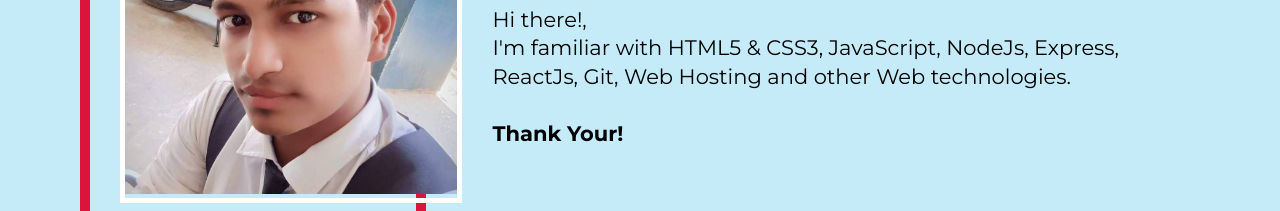
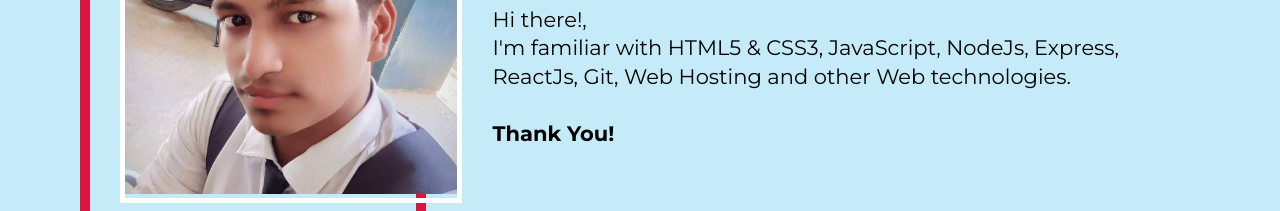
Before and after one commit to arjun-computer-geek/arjun-computer-geek.github.io, a React (Create React App) app: page / in a window 1280 px wide. Shown: the part 1260-1471 px from the top of the page. Built offline with nearby package versions, Linux system fonts and the light colour scheme.

Commit message:
Update - Updated some text

```diff
--- a/src/components/home/Home.js
+++ b/src/components/home/Home.js
@@ -30,7 +30,7 @@ const Home = () => {
                         <p><br/>Hi there!, <br/>
                             I'm familiar with  HTML5 &amp; CSS3, JavaScript, NodeJs, Express, ReactJs, Git, Web Hosting and other Web technologies.<br/><br/>
 
-                            <b>Thank Your!</b><br/><br/>
+                            <b>Thank You!</b><br/><br/>
                         </p>
                     </div>
                 </div>
```
Also changed, not shown: public/img/it-chapter-two-2019-4k-wallpaper-3840x2196.jpg (added), src/App.js (line endings or trailing spaces).
